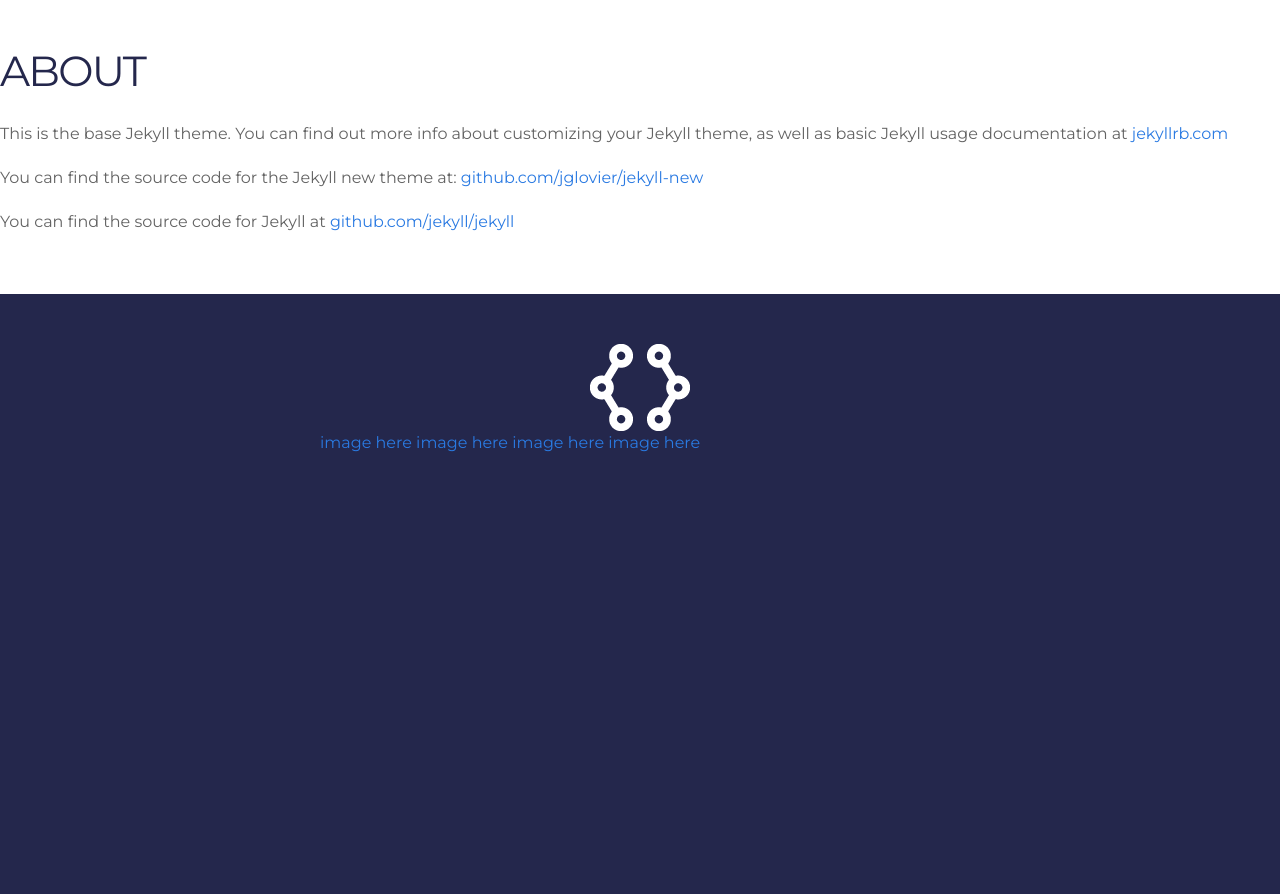
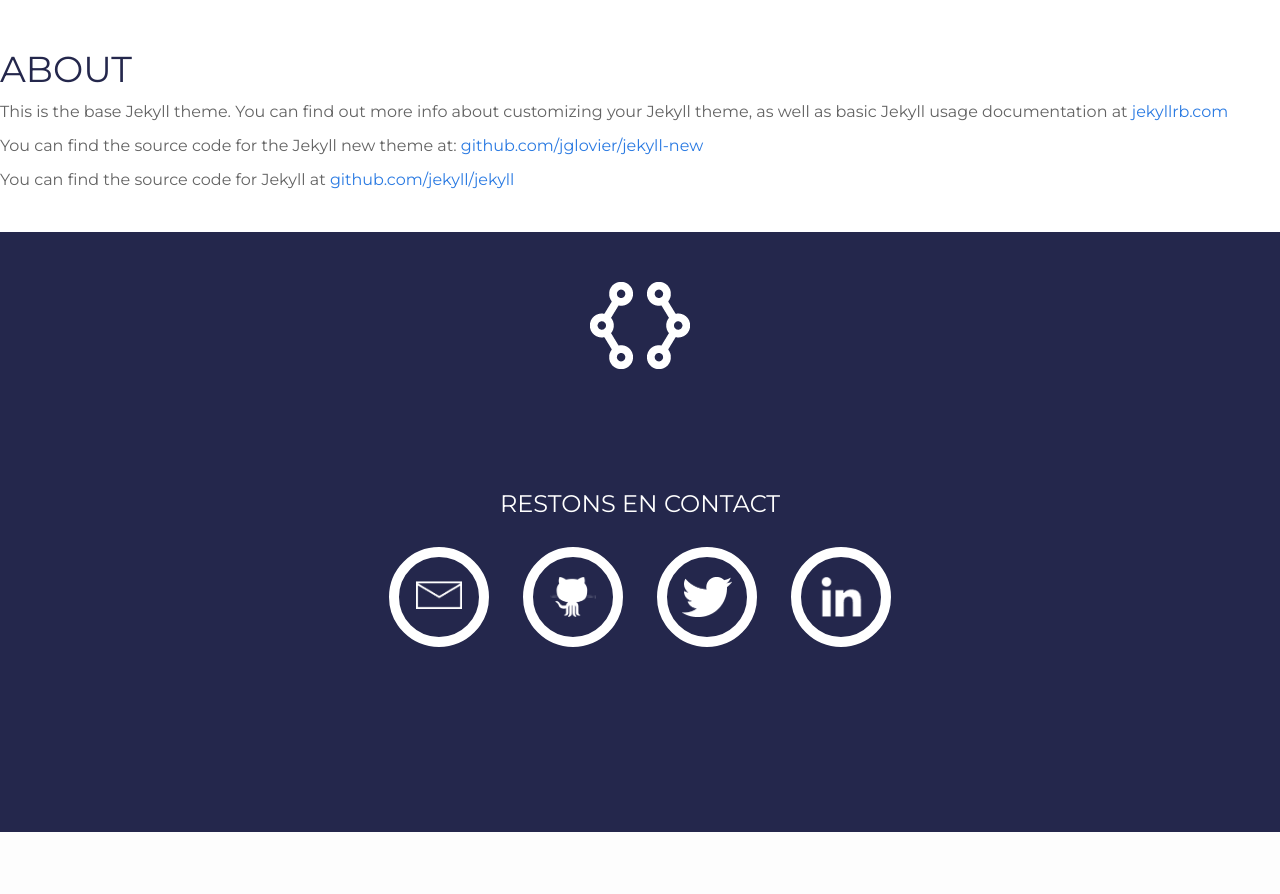
Before and after one commit to openifyit/jekyll-website, a Jekyll site: the page built from about.md, in a window 1280 px wide. Shown: the part 900-1794 px from the top of the page. Built offline with Jekyll 4.4.1, drawn with Linux system fonts in a browser that asks for light colours; after the commit the page ends 1732 px from its top, so only the background shows below that.

Commit message:
add the links

```diff
--- a/_data/footer.yml
+++ b/_data/footer.yml
@@ -3,3 +3,8 @@
 twitter: openify
 email: info@openify.it
 linkedin: openify
+github_icon: /assets/images/github.png
+twitter_icon: /assets/images/twitter.png
+linkedin_icon: /assets/images/linkedin.png
+mail_icon: /assets/images/mail.png
+contact: restons en contact
--- a/_includes/footer.html
+++ b/_includes/footer.html
@@ -5,18 +5,19 @@
         <img src="/assets/images/openify_icon_white_small.png">
       </div>
     </div>
-    <div class="row">
+    <div class="row links-container">
+      <h3>{{site.data.footer.contact}}</h3>
       <a href="mailto:{{site.data.footer.email}}">
-        image here
+        <img src="{{site.data.footer.mail_icon}}">
       </a>
       <a href="https://github.com/{{ site.data.footer.github }}">
-
-      image here
+        <img src="{{site.data.footer.github_icon}}">
+      </a>
       <a href="https://twitter.com/{{ site.data.footer.twitter }}">
-      image here
+        <img src="{{site.data.footer.twitter_icon}}">
       </a>
       <a href="https://linked.com/{{ site.data.footer.linkedin }}">
-        image here
+        <img src="{{site.data.footer.linkedin_icon}}">
       </a>
     </div>
   </div>
--- a/assets/stylesheets/main.css
+++ b/assets/stylesheets/main.css
@@ -59,28 +59,44 @@
 .site-footer {
   background-color: #24274c;
   height: 600px;
-  padding: 50px 0 30px 0
+  padding: 50px 0 30px 0;
 }
 
 .footer-logo-container{
   text-align: center;
 }
 
-.footer-heading {
-  font-size: 18px;
-  font-weight: 300;
-  letter-spacing: -.5px;
-  margin-bottom: 15px;
+.links-container{
+  margin-top: 20%;
+  text-align: center;
 }
 
-.github-icon-svg,
-.twitter-icon-svg {
+.links-container>h3{
+  color: white;
+  margin: 0 0 30px 0;
+}
+
+.links-container>a{
+  height: 100px;
+  width: 100px;
+  border-radius: 50%;
+  border: 10px solid white;
   display: inline-block;
-  width: 16px;
-  height: 16px;
-  position: relative;
-  top: 3px;
-  color: white;
+  margin: 0 15px;
+}
+
+.links-container>a>img{
+  max-height: 50%;
+  margin-top: 25%;
+  transition: ease 0.2s;
+  -webkit-transition: ease 0.2s;
+  -moz-transition: ease 0.2s;
+  -o-transition: ease 0.2s;
+}
+
+.links-container>a>img:hover{
+  max-height: 55%;
+  margin-top: 16px;
 }
 
 
@@ -134,98 +150,6 @@
 .home h2 {
     text-align: center;
 }
-
-/* Post styles */
-/* ----------------------------------------------------------*/
-
-.post-header { margin: 10px 0 30px; }
-
-.post-header h1 {
-  font-size: 42px;
-  letter-spacing: -1.75px;
-  line-height: 1;
-  font-weight: 300;
-}
-
-.post-header .meta {
-  font-size: 15px;
-  color: #818181;
-  margin-top: 5px;
-}
-
-.post-content { margin: 0 0 30px; }
-
-.post-content > * { margin: 20px 0; }
-
-
-.post-content h1,
-.post-content h2,
-.post-content h3,
-.post-content h4,
-.post-content h5,
-.post-content h6 {
-  line-height: 1;
-  font-weight: 300;
-  margin: 40px 0 20px;
-}
-
-.post-content h2 {
-  font-size: 32px;
-  letter-spacing: -1.25px;
-}
-
-.post-content h3 {
-  font-size: 26px;
-  letter-spacing: -1px;
-}
-
-.post-content h4 {
-  font-size: 20px;
-  letter-spacing: -1px;
-}
-
-.post-content blockquote {
-  border-left: 4px solid #e8e8e8;
-  padding-left: 20px;
-  font-size: 18px;
-  opacity: .6;
-  letter-spacing: -1px;
-  font-style: italic;
-  margin: 30px 0;
-}
-
-.post-content ul,
-.post-content ol { padding-left: 20px; }
-
-.post pre,
-.post code {
-  border: 1px solid #d5d5e9;
-  background-color: #eef;
-  padding: 8px 12px;
-  -webkit-border-radius: 3px;
-  -moz-border-radius: 3px;
-  border-radius: 3px;
-  font-size: 15px;
-}
-
-.post code { padding: 1px 5px; }
-
-.post ul,
-.post ol { margin-left: 1.35em; }
-
-.post pre code { border: none; }
-
-/* terminal */
-.post pre.terminal {
-  border: 1px solid #000;
-  background-color: #333;
-  color: #FFF;
-  -webkit-border-radius: 3px;
-  -moz-border-radius: 3px;
-  border-radius: 3px;
-}
-
-.post pre.terminal code { background-color: #333; }
 
 /* Syntax highlighting styles */
 /* ----------------------------------------------------------*/
```
